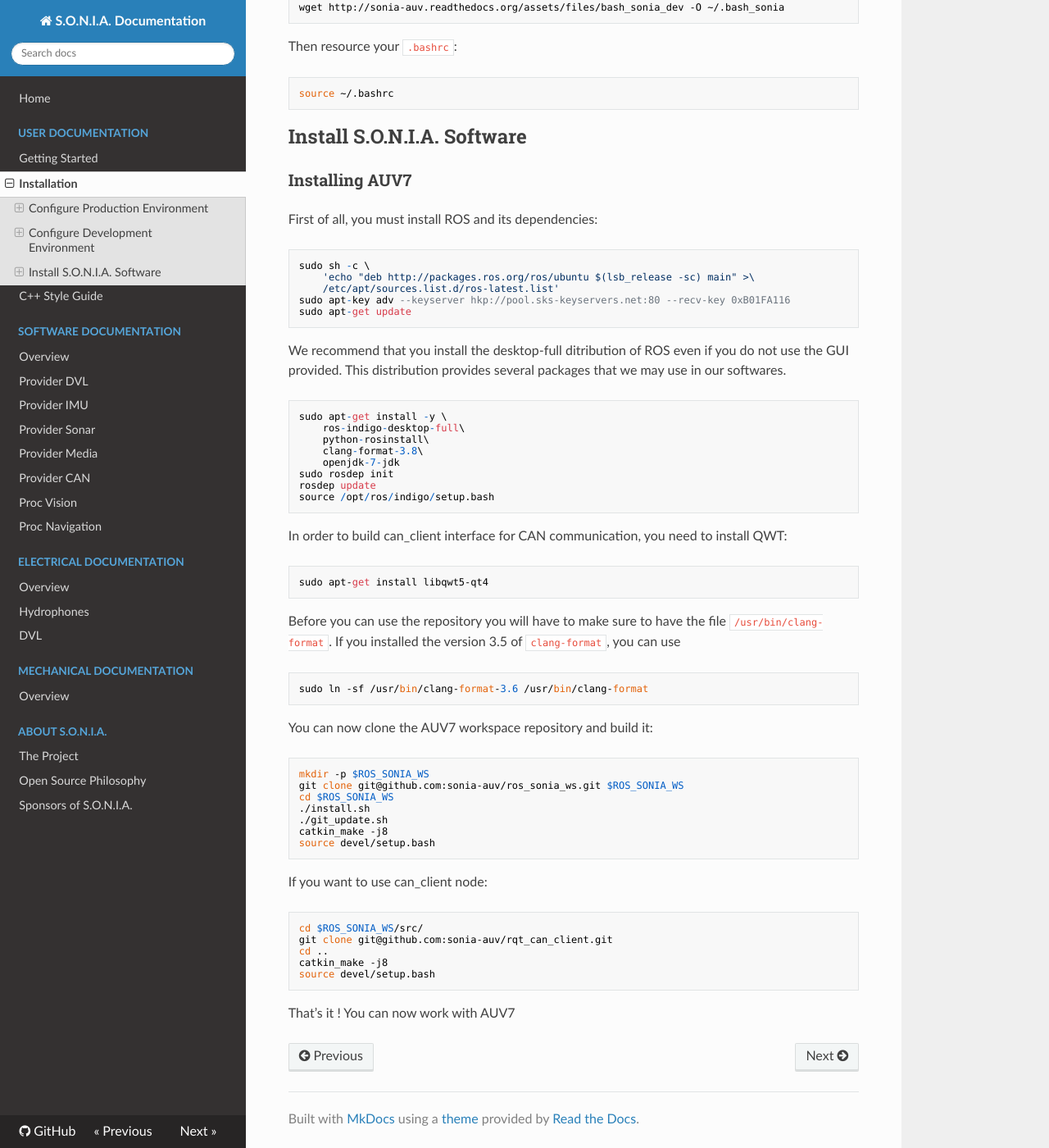
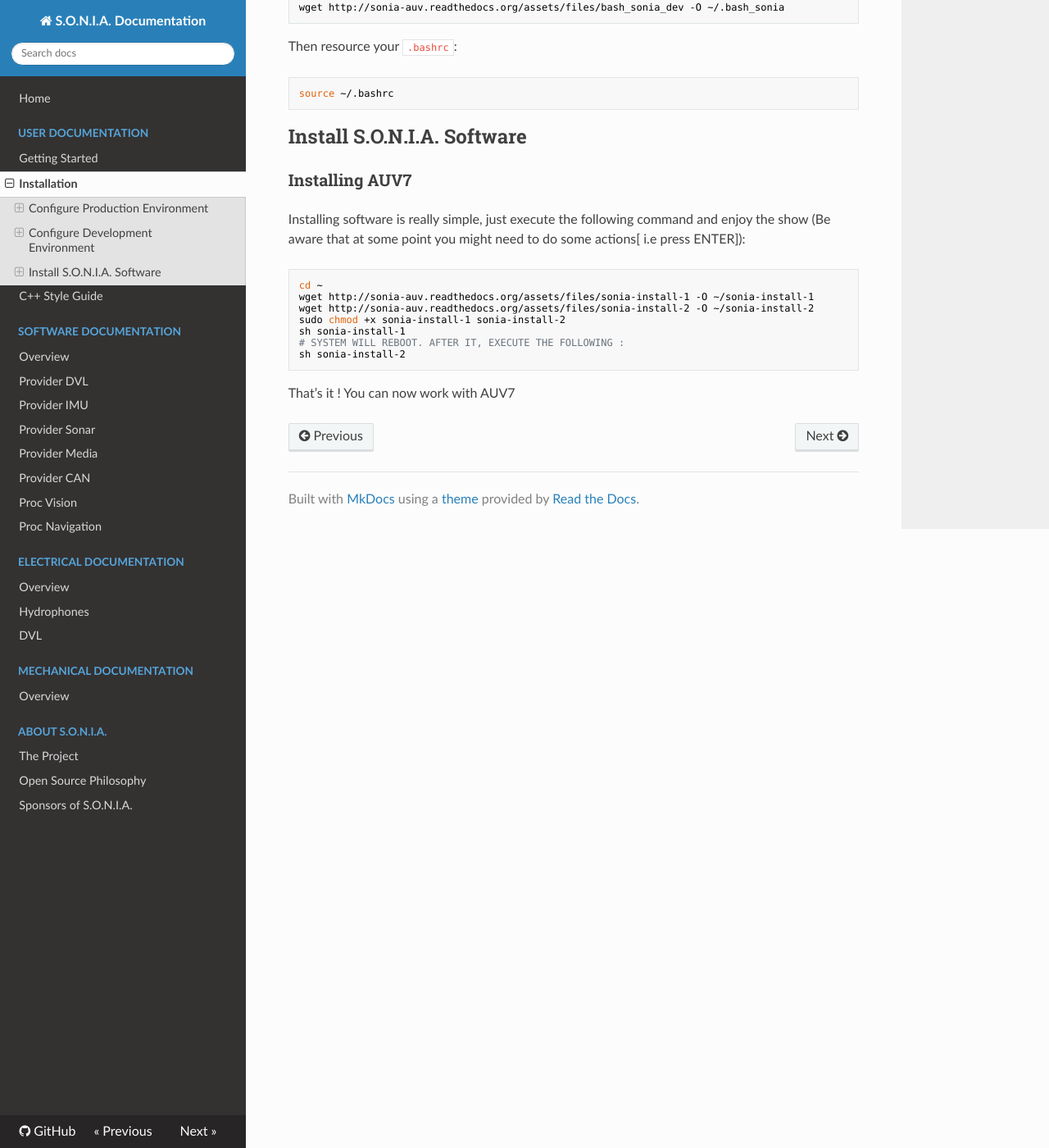
Before and after one commit to sonia-auv/documentation, an MkDocs documentation site: the page built from docs/user/installation.md, in a window 1280 px wide and 1400 px high, scrolled down 8617 px. Shown: the whole window at 82% size. Built offline with MkDocs 1.6.1, drawn with Linux system fonts in a browser that asks for light colours; nearby versions of some CDN libraries; old or Windows-style settings are respelled for this version of MkDocs.

Commit message:
Modify installation procedure for ROS Kinetic

```diff
--- a/docs/user/installation.md
+++ b/docs/user/installation.md
@@ -390,49 +390,14 @@
 
 ### <a name="soft_auv7"></a> Installing AUV7
 
-First of all, you must install ROS and its dependencies:
+Installing software is really simple, just execute the following command and enjoy the show (Be aware that at some point you might need to do some actions[ i.e press ENTER]):
 
-	sudo sh -c \
-	    'echo "deb http://packages.ros.org/ros/ubuntu $(lsb_release -sc) main" >\
-	    /etc/apt/sources.list.d/ros-latest.list'
-	sudo apt-key adv --keyserver hkp://pool.sks-keyservers.net:80 --recv-key 0xB01FA116
-	sudo apt-get update
-
-We recommend that you install the desktop-full ditribution of ROS even if you do not use the GUI provided. This distribution provides several packages that we may use in our softwares.
-
-	sudo apt-get install -y \
-	    ros-indigo-desktop-full\
-	    python-rosinstall\
-	    clang-format-3.8\
-	    openjdk-7-jdk
-	sudo rosdep init
-	rosdep update
-	source /opt/ros/indigo/setup.bash
-
-In order to build can_client interface for CAN communication, you need to install QWT:
-
-	sudo apt-get install libqwt5-qt4
-
-Before you can use the repository you will have to make sure to have the file `/usr/bin/clang-format`. If you installed the version 3.5 of `clang-format`, you can use
-
-	sudo ln -sf /usr/bin/clang-format-3.6 /usr/bin/clang-format
-
-You can now clone the AUV7 workspace repository and build it:
-
-	mkdir -p $ROS_SONIA_WS
-	git clone git@github.com:sonia-auv/ros_sonia_ws.git $ROS_SONIA_WS
-    cd $ROS_SONIA_WS
-    ./install.sh
-    ./git_update.sh
-	catkin_make -j8
-	source devel/setup.bash
-
-If you want to use can_client node:
-
-	cd $ROS_SONIA_WS/src/
-    git clone git@github.com:sonia-auv/rqt_can_client.git
-    cd ..
-    catkin_make -j8
-	source devel/setup.bash
+	cd ~
+	wget http://sonia-auv.readthedocs.org/assets/files/sonia-install-1 -O ~/sonia-install-1
+	wget http://sonia-auv.readthedocs.org/assets/files/sonia-install-2 -O ~/sonia-install-2
+	sudo chmod +x sonia-install-1 sonia-install-2
+	sh sonia-install-1
+	# SYSTEM WILL REBOOT. AFTER IT, EXECUTE THE FOLLOWING :
+	sh sonia-install-2
 
 That's it ! You can now work with AUV7
```
